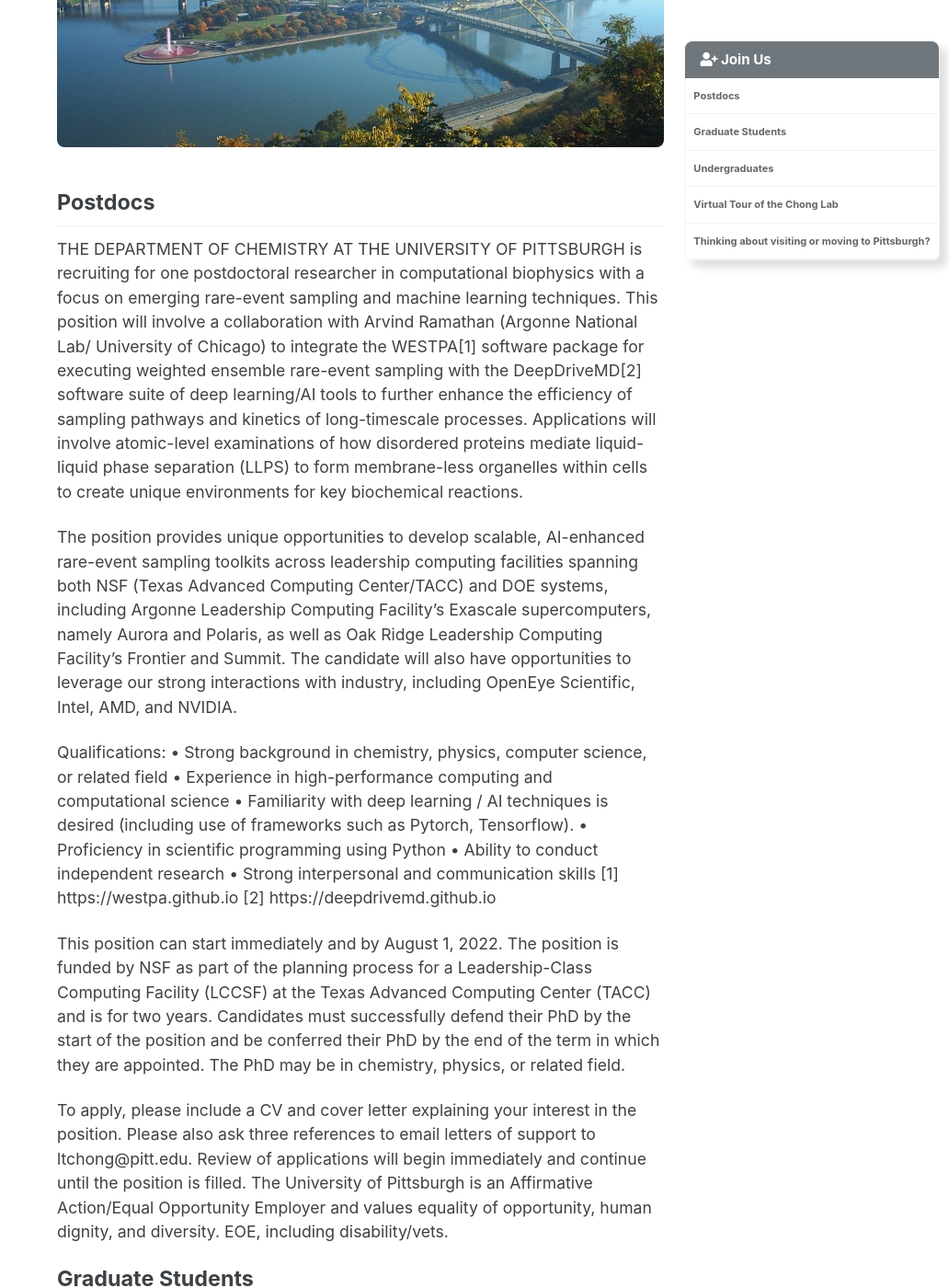
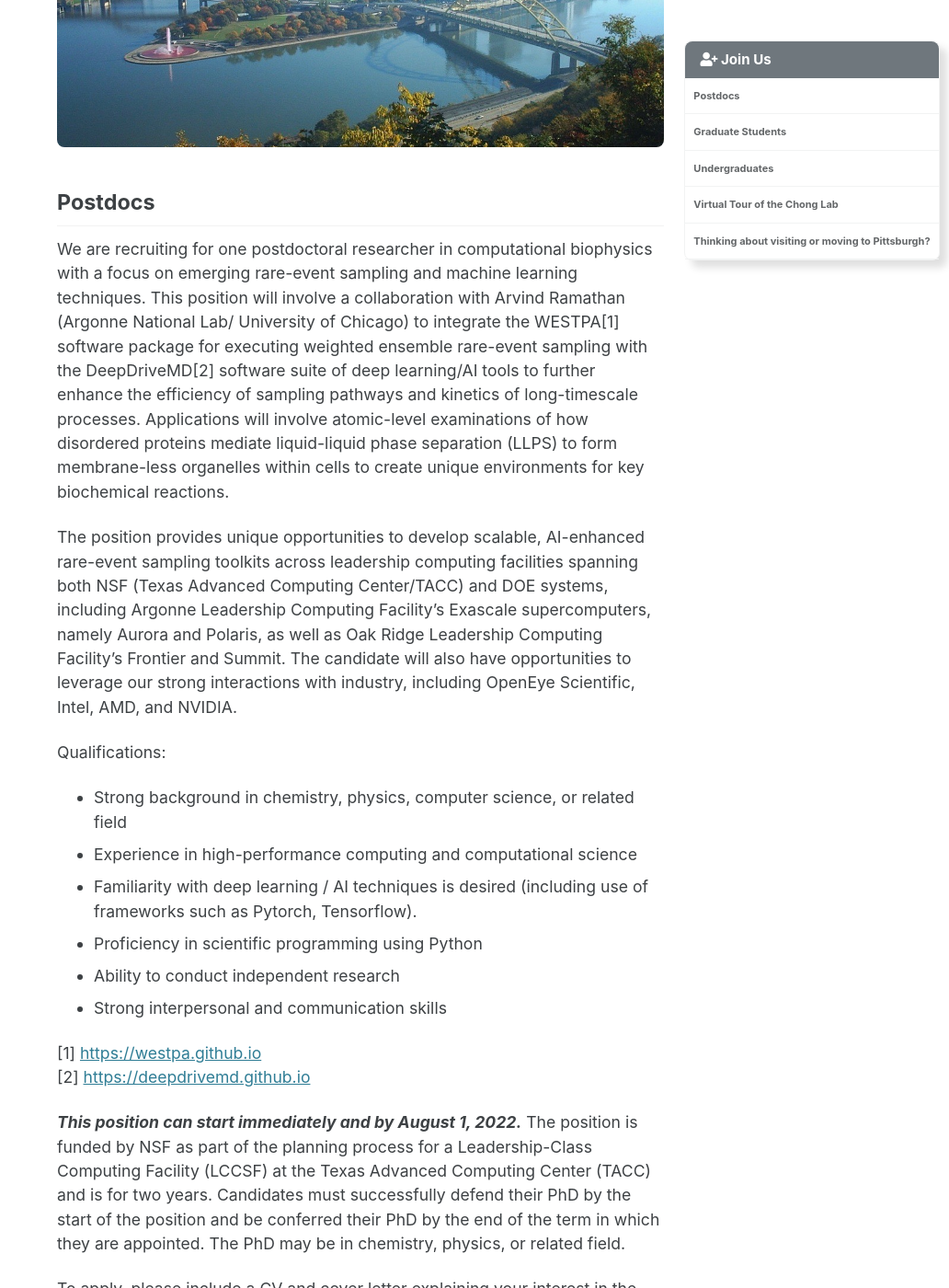
Before and after one commit to darianyang/mm-github-pages-test, a Jekyll site: the page built from _pages/join_us.md, in a window 1280 px wide and 1400 px high, scrolled down 1011 px. Shown: the whole window at 92% size, without its empty margins (248-1280 px from the left). Built offline with Jekyll 4.4.1, drawn with Linux system fonts in a browser that asks for light colours; cached includes are drawn as plain includes; some of the changed text lies outside the part shown.

Commit message:
updated postdoc add formatting

```diff
--- a/_pages/join_us.md
+++ b/_pages/join_us.md
@@ -30,23 +30,27 @@ We welcome applications from prospective postdocs, graduate students, and underg
 {% include figure image_path="/assets/images/pittsburgh.jpg" alt="Pittsburgh Panorama" %}
 
 ## Postdocs
-THE DEPARTMENT OF CHEMISTRY AT THE UNIVERSITY OF PITTSBURGH is recruiting for one postdoctoral researcher in computational biophysics with a focus on emerging rare-event sampling and machine learning techniques. This position will involve a collaboration with Arvind Ramathan (Argonne National Lab/ University of Chicago) to integrate the WESTPA[1] software package for executing weighted ensemble rare-event sampling with the DeepDriveMD[2] software suite of deep learning/AI tools to further enhance the efficiency of sampling pathways and kinetics of long-timescale processes. Applications will involve atomic-level examinations of how disordered proteins mediate liquid-liquid phase separation (LLPS) to form membrane-less organelles within cells to create unique environments for key biochemical reactions.
+We are recruiting for one postdoctoral researcher in computational biophysics with a focus on emerging rare-event sampling and machine learning techniques. This position will involve a collaboration with Arvind Ramathan (Argonne National Lab/ University of Chicago) to integrate the WESTPA[1] software package for executing weighted ensemble rare-event sampling with the DeepDriveMD[2] software suite of deep learning/AI tools to further enhance the efficiency of sampling pathways and kinetics of long-timescale processes. Applications will involve atomic-level examinations of how disordered proteins mediate liquid-liquid phase separation (LLPS) to form membrane-less organelles within cells to create unique environments for key biochemical reactions.
 
 The position provides unique opportunities to develop scalable, AI-enhanced rare-event sampling toolkits across leadership computing facilities spanning both NSF (Texas Advanced Computing Center/TACC) and DOE systems, including Argonne Leadership Computing Facility’s Exascale supercomputers, namely Aurora and Polaris, as well as Oak Ridge Leadership Computing Facility’s Frontier and Summit. The candidate will also have opportunities to leverage our strong interactions with industry, including OpenEye Scientific, Intel, AMD, and NVIDIA.
 
 Qualifications:
-•	Strong background in chemistry, physics, computer science, or related field
-•	Experience in high-performance computing and computational science
-•	Familiarity with deep learning / AI techniques is desired (including use of frameworks such as Pytorch, Tensorflow).
-•	Proficiency in scientific programming using Python
-•	Ability to conduct independent research
-•	Strong interpersonal and communication skills
-[1] https://westpa.github.io
-[2] https://deepdrivemd.github.io
+<ul>
+  <li>Strong background in chemistry, physics, computer science, or related field </li>
+  <li>Experience in high-performance computing and computational science </li>
+  <li>Familiarity with deep learning / AI techniques is desired (including use of frameworks such as Pytorch, Tensorflow).  </li>
+  <li>Proficiency in scientific programming using Python </li>
+  <li>Ability to conduct independent research </li>
+  <li>Strong interpersonal and communication skills </li>
+</ul>
 
-This position can start immediately and by August 1, 2022. The position is funded by NSF as part of the planning process for a Leadership-Class Computing Facility (LCCSF) at the Texas Advanced Computing Center (TACC) and is for two years. Candidates must successfully defend their PhD by the start of the position and be conferred their PhD by the end of the term in which they are appointed. The PhD may be in chemistry, physics, or related field.
+[1] [https://westpa.github.io](https://westpa.github.io) <br>
+[2] [https://deepdrivemd.github.io](https://deepdrivemd.github.io) <br>
 
-To apply, please include a CV and cover letter explaining your interest in the position. Please also ask three references to email letters of support to ltchong@pitt.edu. Review of applications will begin immediately and continue until the    position is filled.
+***This position can start immediately and by August 1, 2022.*** The position is funded by NSF as part of the planning process for a Leadership-Class Computing Facility (LCCSF) at the Texas Advanced Computing Center (TACC) and is for two years. Candidates must successfully defend their PhD by the start of the position and be conferred their PhD by the end of the term in which they are appointed. The PhD may be in chemistry, physics, or related field.
+
+To apply, please include a CV and cover letter explaining your interest in the position. Please also ask three references to email letters of support to ltchong@pitt.edu. Review of applications will begin immediately and continue until the position is filled.
+
 The University of Pittsburgh is an Affirmative Action/Equal Opportunity Employer and values equality of opportunity, human dignity, and diversity. EOE, including disability/vets.
 
 
```
